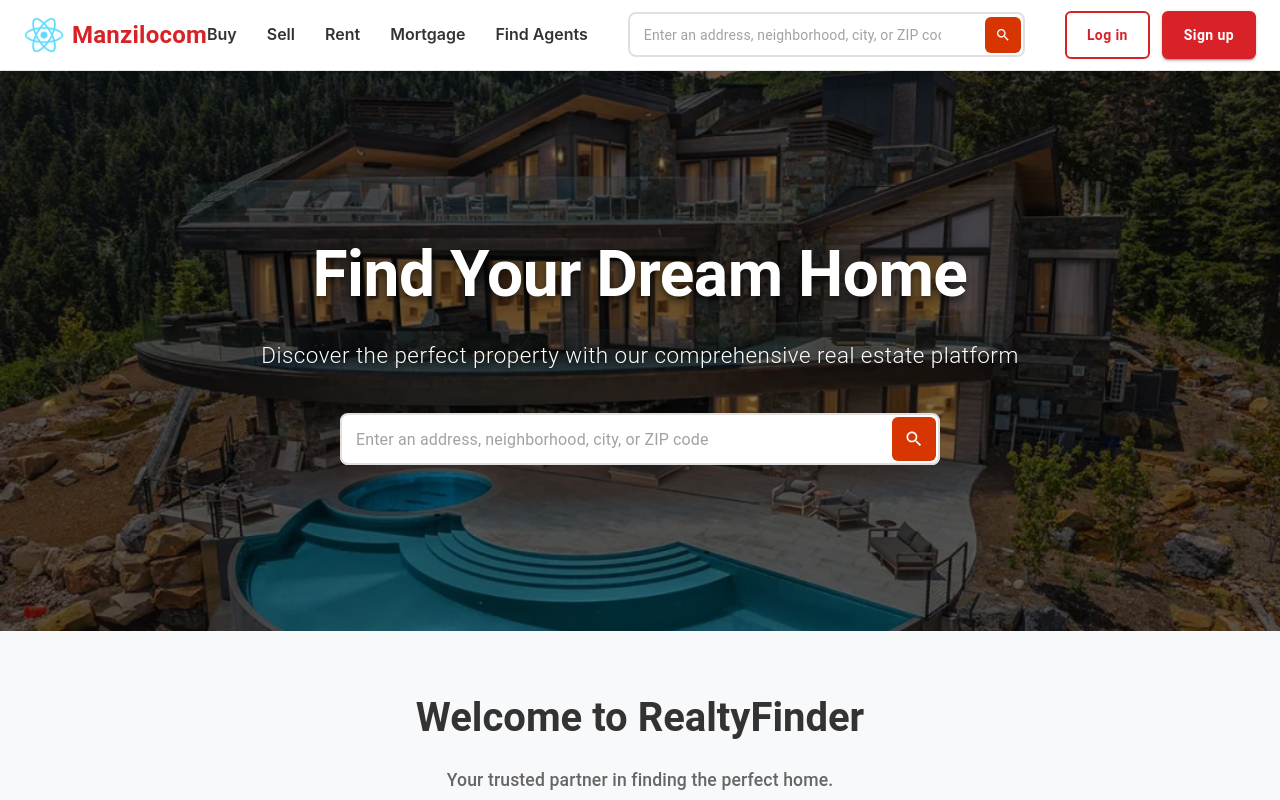
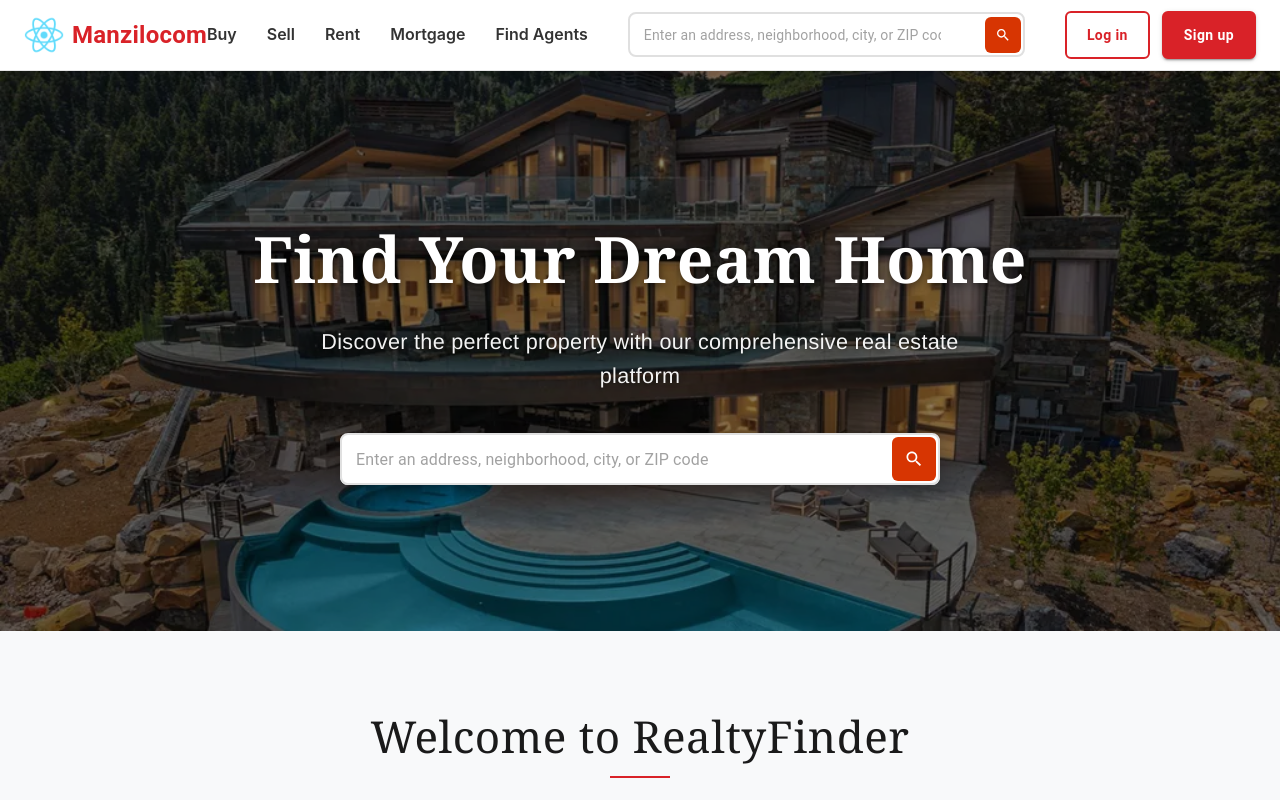
Before and after one commit to Ayman-sbeity/richy-ayman2, a React (Create React App) app: page / in a window 1280 px wide. Shown: the top 800 px of the page. Built offline with nearby package versions, Linux system fonts and the light colour scheme.

Commit message:
Refine styling and layout in Home component for improved aesthetics and user experience

```diff
--- a/src/pages/Home.tsx
+++ b/src/pages/Home.tsx
@@ -15,6 +15,7 @@ const HeroSection = styled(Box)(({ theme }) => ({
   display: 'flex',
   alignItems: 'center',
   justifyContent: 'center',
+  overflow: 'hidden',
   '&::before': {
     content: '""',
     position: 'absolute',
@@ -22,21 +23,22 @@ const HeroSection = styled(Box)(({ theme }) => ({
     left: 0,
     right: 0,
     bottom: 0,
-    backgroundColor: 'rgba(0, 0, 0, 0.5)',
+    backgroundColor: 'rgba(0, 0, 0, 0.45)',
     zIndex: 1,
   },
 }));
 
 const HeroContent = styled(Box)(({ theme }) => ({
-  maxWidth: 800,
+  maxWidth: 850,
   margin: "0 auto",
   position: 'relative',
   zIndex: 2,
 }));
 
 const ContentSection = styled(Box)(({ theme }) => ({
-  padding: "64px 24px",
+  padding: "80px 24px",
   backgroundColor: "#f8f9fa",
+  position: 'relative',
 }));
 
 const Home: React.FC = () => {
@@ -52,12 +54,14 @@ const Home: React.FC = () => {
             variant="h2"
             component="h1"
             sx={{
-              fontWeight: 700,
+              fontWeight: 600,
               mb: 3,
-              textShadow: "0 4px 8px rgba(0, 0, 0, 0.6)",
+              textShadow: "0 2px 8px rgba(0, 0, 0, 0.5)",
               fontSize: { xs: "2.5rem", sm: "3rem", md: "4rem" },
-              letterSpacing: '-0.5px',
-              lineHeight: 1.2,
+              letterSpacing: '0.5px',
+              lineHeight: 1.3,
+              color: '#ffffff',
+              fontFamily: 'Georgia, serif',
             }}
           >
             Find Your Dream Home
@@ -66,17 +70,34 @@ const Home: React.FC = () => {
             variant="h6"
             sx={{
               mb: 5,
-              opacity: 1,
-              fontSize: { xs: "1.1rem", sm: "1.3rem", md: "1.4rem" },
-              textShadow: "0 2px 4px rgba(0, 0, 0, 0.5)",
+              opacity: 0.95,
+              fontSize: { xs: "1.1rem", sm: "1.25rem", md: "1.35rem" },
+              textShadow: "0 1px 4px rgba(0, 0, 0, 0.5)",
               fontWeight: 300,
-              letterSpacing: '0.5px',
+              letterSpacing: '0.3px',
+              lineHeight: 1.6,
+              maxWidth: '650px',
+              margin: '0 auto 40px',
+              fontFamily: '"Helvetica Neue", Arial, sans-serif',
             }}
           >
             Discover the perfect property with our comprehensive real estate
             platform
           </Typography>
-          <Box sx={{ maxWidth: 600, margin: "0 auto" }}>
+          <Box
+            sx={{
+              maxWidth: 600,
+              margin: "0 auto",
+              '& .MuiOutlinedInput-root': {
+                backgroundColor: 'rgba(255, 255, 255, 0.98)',
+                boxShadow: '0 4px 16px rgba(0, 0, 0, 0.25)',
+                transition: 'box-shadow 0.3s ease',
+                '&:hover': {
+                  boxShadow: '0 6px 24px rgba(0, 0, 0, 0.35)',
+                },
+              },
+            }}
+          >
             <SearchBar onSearch={handleSearch} variant="hero" fullWidth />
           </Box>
         </HeroContent>
@@ -90,9 +111,23 @@ const Home: React.FC = () => {
             sx={{
               textAlign: "center",
               mb: 3,
-              color: "#333",
-              fontWeight: 600,
-              fontSize: { xs: "1.75rem", sm: "2rem", md: "2.5rem" },
+              color: "#1a1a1a",
+              fontWeight: 500,
+              fontSize: { xs: "1.875rem", sm: "2.25rem", md: "2.75rem" },
+              letterSpacing: '0.5px',
+              fontFamily: 'Georgia, serif',
+              position: 'relative',
+              paddingBottom: '16px',
+              '&::after': {
+                content: '""',
+                position: 'absolute',
+                bottom: '0',
+                left: '50%',
+                transform: 'translateX(-50%)',
+                width: '60px',
+                height: '2px',
+                backgroundColor: '#d92228',
+              },
             }}
           >
             Welcome to RealtyFinder
@@ -101,11 +136,13 @@ const Home: React.FC = () => {
             variant="h6"
             sx={{
               textAlign: "center",
-              color: "#666",
-              maxWidth: 600,
-              margin: "0 auto",
-              lineHeight: 1.6,
-              fontSize: { xs: "1rem", sm: "1.1rem" },
+              color: "#555555",
+              maxWidth: 650,
+              margin: "24px auto 0",
+              lineHeight: 1.7,
+              fontSize: { xs: "1.05rem", sm: "1.15rem", md: "1.2rem" },
+              fontWeight: 400,
+              fontFamily: '"Helvetica Neue", Arial, sans-serif',
             }}
           >
             Your trusted partner in finding the perfect home.
```
